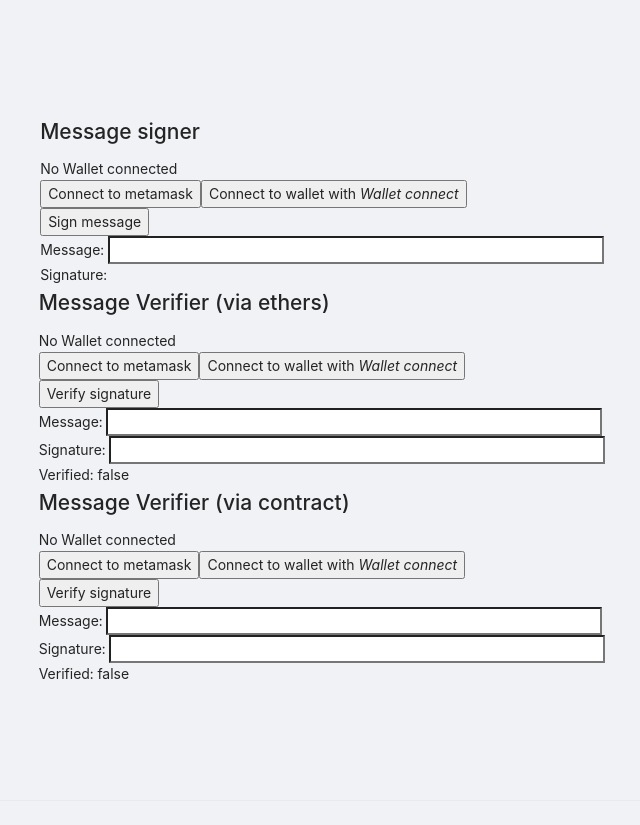
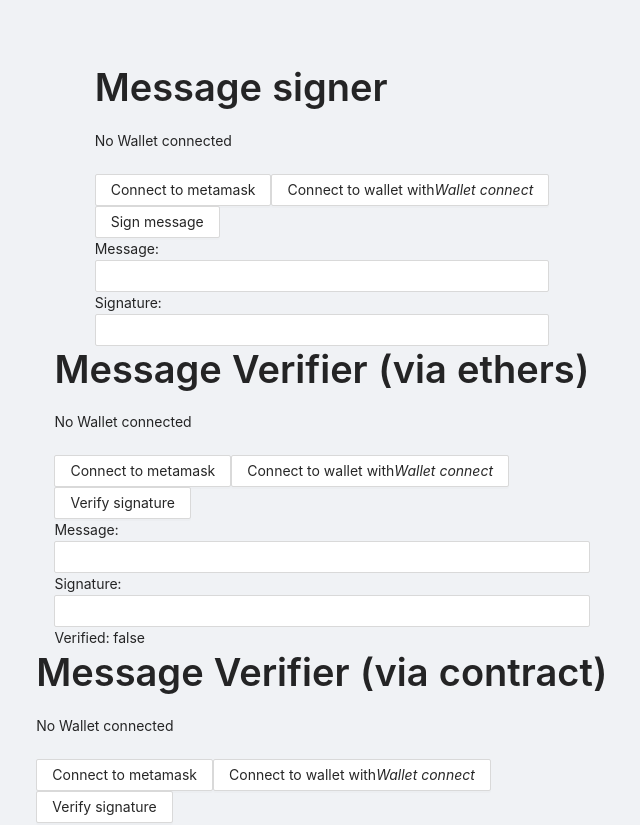
Before and after one commit to etherisc/poc-wallet-access, a Next.js app: page /sign in a window 1280 px wide. Shown: the top 825 px of the page, without its empty margins (318-958 px from the left). Built offline with nearby package versions, Linux system fonts and the light colour scheme.

Commit message:
add antd styles

```diff
--- a/components/message_signer.tsx
+++ b/components/message_signer.tsx
@@ -1,3 +1,4 @@
+import { Button, Input, Typography } from "antd";
 import { ethers } from "ethers";
 import { useState } from "react";
 import { connectEthersWallet, connectWalletConnect } from "./utils";
@@ -29,25 +30,27 @@ export default function MessageSigner() {
         console.log(sig.s);
     }
 
+    const { Title } = Typography;
+
     return (
         <div>
-            <h1>Message signer</h1>
+            <Title>Message signer</Title>
 
             {connected}
+            <br/>
 
             <div>
-                <button onClick={() => connectEthersWallet(setEthProvider, setEthSigner)}>Connect to metamask</button>
-                <button onClick={() => connectWalletConnect(setEthProvider, setEthSigner)}>Connect to wallet with <i>Wallet connect</i></button>
+                <Button onClick={() => connectEthersWallet(setEthProvider, setEthSigner)}>Connect to metamask</Button>
+                <Button onClick={() => connectWalletConnect(setEthProvider, setEthSigner)}>Connect to wallet with <i>Wallet connect</i></Button>
             </div>
             <div>
-                <button onClick={signMessage}>Sign message</button>
-            </div>
-
-            <div>
-                Message: <input type="text" value={message} onChange={handleMessageChange} size={50} />
+                <Button onClick={signMessage}>Sign message</Button>
             </div>
             <div>
-                Signature: {signature}
+                Message: <Input type="text" value={message} onChange={handleMessageChange} />
+            </div>
+            <div>
+                Signature: <Input type="text" value={signature} />
             </div>
         </div>
     );
--- a/components/message_verifier.tsx
+++ b/components/message_verifier.tsx
@@ -2,6 +2,7 @@ import { ethers } from "ethers";
 import { useState } from "react";
 import { hashMessage } from "ethers/lib/utils";
 import { connectEthersWallet, connectWalletConnect } from "./utils";
+import { Button, Input, Typography } from "antd";
 
 export default function MessageVerifier() {
 
@@ -27,24 +28,27 @@ export default function MessageVerifier() {
         setVerified(address === await ethSigner?.getAddress());
     }
 
+    const { Title } = Typography;
+
     return (
         <div>
-            <h1>Message Verifier (via ethers)</h1>
+            <Title>Message Verifier (via ethers)</Title>
 
             {connected}
+            <br />
 
             <div>
-                <button onClick={() => connectEthersWallet(setEthProvider, setEthSigner)}>Connect to metamask</button>
-                <button onClick={() => connectWalletConnect(setEthProvider, setEthSigner)}>Connect to wallet with <i>Wallet connect</i></button>
+                <Button onClick={() => connectEthersWallet(setEthProvider, setEthSigner)}>Connect to metamask</Button>
+                <Button onClick={() => connectWalletConnect(setEthProvider, setEthSigner)}>Connect to wallet with <i>Wallet connect</i></Button>
             </div>
             <div>
-                <button onClick={verifySignature}>Verify signature</button>
+                <Button onClick={verifySignature}>Verify signature</Button>
             </div>
 
             <div>
-                Message: <input type="text" value={message} onChange={handleMessageChange} size={50} />
+                Message: <Input type="text" value={message} onChange={handleMessageChange} />
                 <br/>
-                Signature: <input type="text" value={verifyInput} onChange={handleVerifyInputChange} size={50} />
+                Signature: <Input type="text" value={verifyInput} onChange={handleVerifyInputChange} />
             </div>
 
             <div>
--- a/components/message_verifier_contract.tsx
+++ b/components/message_verifier_contract.tsx
@@ -1,3 +1,4 @@
+import { Button, Input, Typography } from "antd";
 import { ethers } from "ethers";
 import { useState } from "react";
 import { Verifier__factory } from "../contracts";
@@ -36,24 +37,27 @@ export default function MessageVerifierContract() {
         setVerified(recovered === await ethSigner?.getAddress());
     }
 
+    const { Title } = Typography;
+
     return (
         <div>
-            <h1>Message Verifier (via contract)</h1>
+            <Title>Message Verifier (via contract)</Title>
 
             {connected}
+            <br />
 
             <div>
-                <button onClick={() => connectEthersWallet(setEthProvider, setEthSigner)}>Connect to metamask</button>
-                <button onClick={() => connectWalletConnect(setEthProvider, setEthSigner)}>Connect to wallet with <i>Wallet connect</i></button>
+                <Button onClick={() => connectEthersWallet(setEthProvider, setEthSigner)}>Connect to metamask</Button>
+                <Button onClick={() => connectWalletConnect(setEthProvider, setEthSigner)}>Connect to wallet with <i>Wallet connect</i></Button>
             </div>
             <div>
-                <button onClick={verifySignature}>Verify signature</button>
+                <Button onClick={verifySignature}>Verify signature</Button>
             </div>
 
             <div>
-                Message: <input type="text" value={message} onChange={handleMessageChange} size={50} />
+                Message: <Input type="text" value={message} onChange={handleMessageChange} />
                 <br/>
-                Signature: <input type="text" value={verifyInput} onChange={handleVerifyInputChange} size={50} />
+                Signature: <Input type="text" value={verifyInput} onChange={handleVerifyInputChange} />
             </div>
 
             <div>
```
